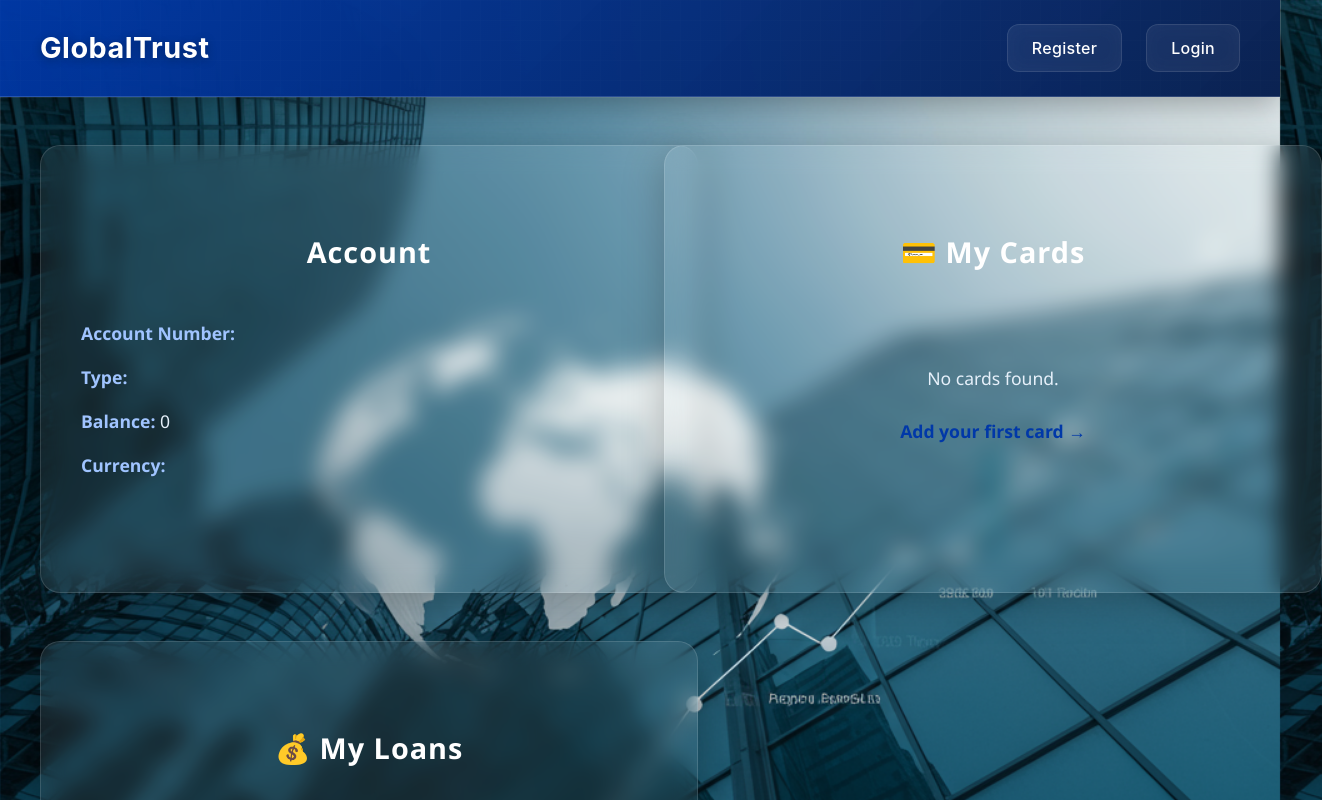
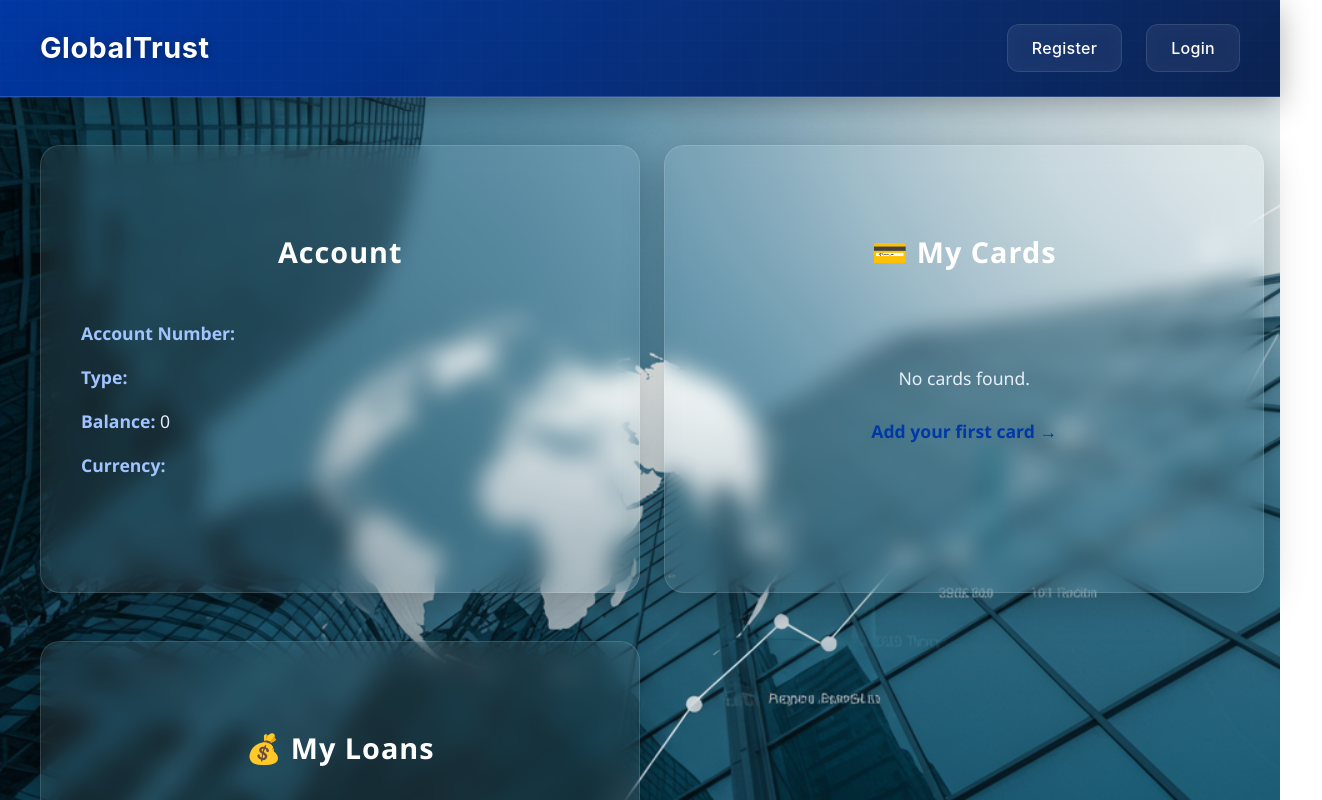
Before and after one commit to AgustinErimbaue/GlobalTrust-front, a React (Vite) app: page / in a window 1280 px wide. Shown: the top 800 px of the page, 1322 px wide, since content can reach past the window. Built offline with nearby package versions, Linux system fonts and the light colour scheme.

Commit message:
fix: ajustar el ancho del contenedor en Home.css y cambiar la posición del encabezado en Header.css

```diff
--- a/src/components/Header/Header.css
+++ b/src/components/Header/Header.css
@@ -1,7 +1,5 @@
 .header-container {
-  position: sticky;
-  top: 0;
-  z-index: 1000;
+  position: relative;
   width: 100%;
   background: linear-gradient(135deg, rgba(0, 56, 168, 0.95) 0%, rgba(6, 30, 78, 0.98) 100%);
   backdrop-filter: blur(20px);
--- a/src/components/Home/Home.css
+++ b/src/components/Home/Home.css
@@ -30,7 +30,7 @@
   border-radius: 20px;
   box-shadow: 0 8px 40px rgba(0, 0, 0, 0.25);
   padding: 3rem 2.5rem;
-  width: 100%;
+  width: 90%;
   color: #e6f0fa;
   border: 1px solid rgba(255, 255, 255, 0.13);
   height: fit-content;
```
